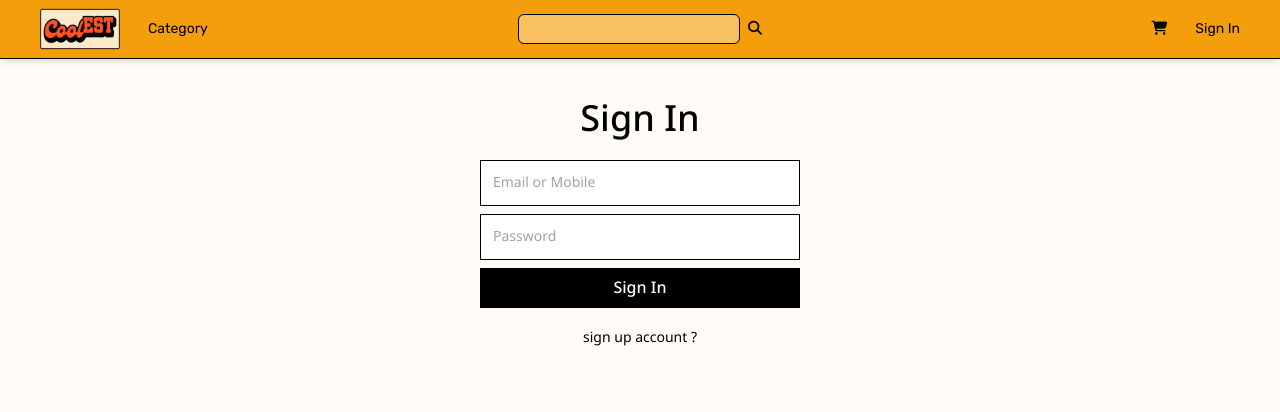
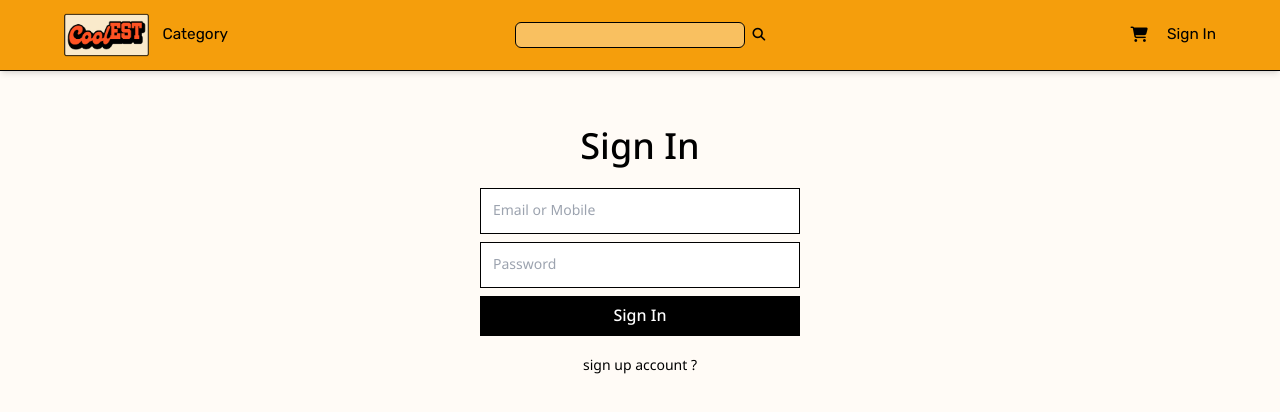
Before and after one commit to jongbeeq/coolest-react, a React (Vite) app: page /login in a window 1280 px wide. Shown: the top 412 px of the page. Built offline with nearby package versions, Linux system fonts and the light colour scheme.

Commit message:
Header:FinishLayout

```diff
--- a/src/App.jsx
+++ b/src/App.jsx
@@ -8,7 +8,7 @@ import { getAccesToken } from "./utils/local-storage"
 
 function App() {
   const loading = useSelector(state => state.loading)
-  const errorMessage = useSelector(state => state.user.error?.message)
+  const errorMessage = useSelector(state => state.account.error?.message)
   const dispatch = useDispatch()
 
   useEffect(() => {
--- a/src/components/HeaderButton.jsx
+++ b/src/components/HeaderButton.jsx
@@ -7,7 +7,7 @@ export default function HeaderButton(props) {
     return (
         <>
             <Link to={to}>
-                <b className={"hover:text-neutral-fade" + defaultDuration}>
+                <b className={"text-[max(1.2vw,8px)] hover:text-neutral-fade " + defaultDuration}>
                     {title}{children}
                 </b>
             </Link>
--- a/src/features/auth/Authenticated.jsx
+++ b/src/features/auth/Authenticated.jsx
@@ -1,7 +1,7 @@
 import { Navigate } from 'react-router-dom'
 import { useSelector } from 'react-redux'
 export default function Authenticated({ children }) {
-  const user = useSelector((state) => state.user.data)
+  const user = useSelector((state) => state.account.data)
   console.log(user)
   if (user) {
     return <Navigate to='/' />
--- a/src/features/auth/Authenticateadmin.jsx
+++ b/src/features/auth/AuthenticatedAdmin.jsx
@@ -1,8 +1,10 @@
 import { useSelector } from "react-redux"
 import { Navigate } from "react-router-dom"
 
-export default function Authenticateadmin({ children }) {
-    const isAdmin = useSelector((state) => state.user.data?.admin)
+export default function AuthenticatedAdmin({ children }) {
+    const isAdmin = useSelector((state) => state.account.data?.isAdmin)
+
+    console.log(isAdmin)
 
     if (!isAdmin) {
         return <Navigate to="/" />
--- /dev/null
+++ b/src/layout/AccountAction.jsx
@@ -0,0 +1,35 @@
+import { useDispatch, useSelector } from "react-redux";
+import HeaderButton from "../components/HeaderButton";
+import { CartIcon, ProfileIcon } from "../utils/Icons";
+import { logOut } from "../store/slice/authSlice";
+import { loginTerm, logoutTerm } from "../config/foundation";
+
+export default function AccountAction() {
+    const dispatch = useDispatch()
+    const user = useSelector(state => state.account.data)
+
+    const handleLogOut = () => dispatch(logOut())
+    return (
+        <div className="flex items-center justify-end gap-[5%]">
+            <HeaderButton to={"/cart"}>
+                <CartIcon className={"text-[max(1.2vw,8px)]"} />
+            </HeaderButton>
+
+            {
+                user ?
+                    (
+                        <>
+                            <HeaderButton to={'/profile'}>
+                                <ProfileIcon className={"text-[max(1.2vw,8px)]"} />
+                            </HeaderButton>
+                            <div onClick={handleLogOut}>
+                                <HeaderButton title={logoutTerm} />
+                            </div>
+                        </>
+                    )
+                    :
+                    <HeaderButton to={"/login"} className={"text-[max(1vw,8px)]"} title={loginTerm} />
+            }
+        </div>
+    )
+}
--- a/src/layout/AdminLayout.jsx
+++ b/src/layout/AdminLayout.jsx
@@ -1,10 +1,10 @@
 import { Outlet } from "react-router-dom";
-import Authenticateadmin from "../features/auth/Authenticateadmin";
+import AuthenticatedAdmin from "../features/auth/AuthenticatedAdmin";
 
 export default function AdminLayout() {
     return (
-        <Authenticateadmin>
+        <AuthenticatedAdmin>
             <Outlet />
-        </Authenticateadmin>
+        </AuthenticatedAdmin>
     )
 }
--- a/src/layout/Header.jsx
+++ b/src/layout/Header.jsx
@@ -1,52 +1,21 @@
 import { Link } from "react-router-dom";
 import HeaderButton from "../components/HeaderButton";
 import { LOGO_URL } from "../config/env";
-import { CartIcon, ProfileIcon, SearchIcon } from "../utils/Icons";
-import { defaultDuration, loginTerm, logoutTerm } from "../config/foundation";
-import { useDispatch, useSelector } from "react-redux";
-import { logOut } from "../store/slice/authSlice";
+import SearchProduct from "./SearchProduct";
+import AccountAction from "./AccountAction";
 
 export default function Header() {
-    const dispatch = useDispatch()
-    const user = useSelector(state => state.user.data)
-
-    const handleLogOut = () => dispatch(logOut())
 
     return (
-        <div className="z-50 grid grid-cols-3 bg-primary-base px-10 py-2 border-b-[0.5px] border-neutral-base fixed top-0 w-full shadow-md font-base text-sm font-light">
-            <div className="flex items-center gap-7 ">
-                <Link to="/">
-                    <img className="min-w-20 max-w-20" src={LOGO_URL} alt="Coolest" />
+        <div className="w-[100vw] z-50 grid grid-cols-3 bg-primary-base px-[5%] py-[1%] border-b-[0.5px] border-neutral-base fixed top-0 shadow-md font-base text-sm font-light">
+            <div className="flex gap-[3.5%] items-center w-full">
+                <Link className="" to="/">
+                    <img className="min-w-[40px] w-[7.5vw] max-w-[85px]" src={LOGO_URL} alt="Coolest" />
                 </Link>
-                <b className={"hover:text-neutral-200 cursor-pointer" + defaultDuration}>Category</b>
+                <HeaderButton title="Category" />
             </div>
-            <div className="flex items-center justify-center ">
-                <form className="flex items-center gap-2">
-                    <input className="rounded-md ring-transparent py-1 px-3 outline-none bg-primary-sub-base border border-1 border-neutral-base " type="text" />
-                    <button type="submit" className={" hover:text-neutral-fade" + defaultDuration}>
-                        <SearchIcon />
-                    </button>
-                </form>
-            </div>
-            <div className="flex items-center justify-end gap-7">
-                <HeaderButton to={"/cart"}>
-                    <CartIcon />
-                </HeaderButton>
-
-                {user ?
-                    (
-                        <>
-                            <HeaderButton to={'/profile'}>
-                                <ProfileIcon />
-                            </HeaderButton>
-                            <div onClick={handleLogOut}>
-                                <HeaderButton title={logoutTerm} />
-                            </div>
-                        </>
-                    )
-                    :
-                    <HeaderButton to={"/login"} title={loginTerm} />}
-            </div>
+            <SearchProduct />
+            <AccountAction />
         </div>
     )
 }
--- a/src/layout/Layout.jsx
+++ b/src/layout/Layout.jsx
@@ -4,7 +4,7 @@ export default function Layout() {
     return (
         <>
             <Header />
-            <main className='my-[100px] h-[110vh] w-[80%] m-auto'>
+            <main className='my-[10%] h-[110vh] w-[80%] m-auto'>
                 <Outlet />
             </main>
         </>
--- /dev/null
+++ b/src/layout/SearchProduct.jsx
@@ -0,0 +1,13 @@
+import { defaultDuration } from "../config/foundation";
+import { SearchIcon } from "../utils/Icons";
+
+export default function SearchProduct() {
+    return (
+        <form className="flex items-center gap-[2%] justify-center">
+            <input className="text-[max(1.2vw,8px)] w-[25vw] max-w-[230px] pl-[2%] py-[2%] h-[2vw] min-h-[16px] outline-none bg-primary-sub-base border border-1 border-neutral-base rounded-md ring-transparent" type="text" />
+            <button type="submit" className={"hover:text-neutral-fade" + " " + defaultDuration}>
+                <SearchIcon className={" text-[max(1vw,8px)]"} />
+            </button>
+        </form>
+    )
+}
--- a/src/store/slice/authSlice.js
+++ b/src/store/slice/authSlice.js
@@ -52,7 +52,7 @@ export const loginAction = createAsyncThunk('auth/login',
             const res = await axios.post('/auth/login', loginData, config)
             console.log(res)
             addAcessToken(res.data.accessToken)
-            return res.data.user
+            return res.data.account
         } catch (error) {
             console.log(error)
             throw error.response.data.message
@@ -66,7 +66,7 @@ export const getMeAction = createAsyncThunk('auth/getMe', async () => {
     try {
         const res = await axios.get('/auth')
         console.log(res)
-        return res.data.user
+        return res.data.account
     } catch (error) {
         console.log(error)
         throw error.response.data.message
--- a/src/store/store.js
+++ b/src/store/store.js
@@ -4,7 +4,7 @@ import loadingSlice from './slice/loadingSlice'
 
 const store = configureStore({
     reducer: {
-        user: authSlice,
+        account: authSlice,
         loading: loadingSlice,
     }
 })
```
